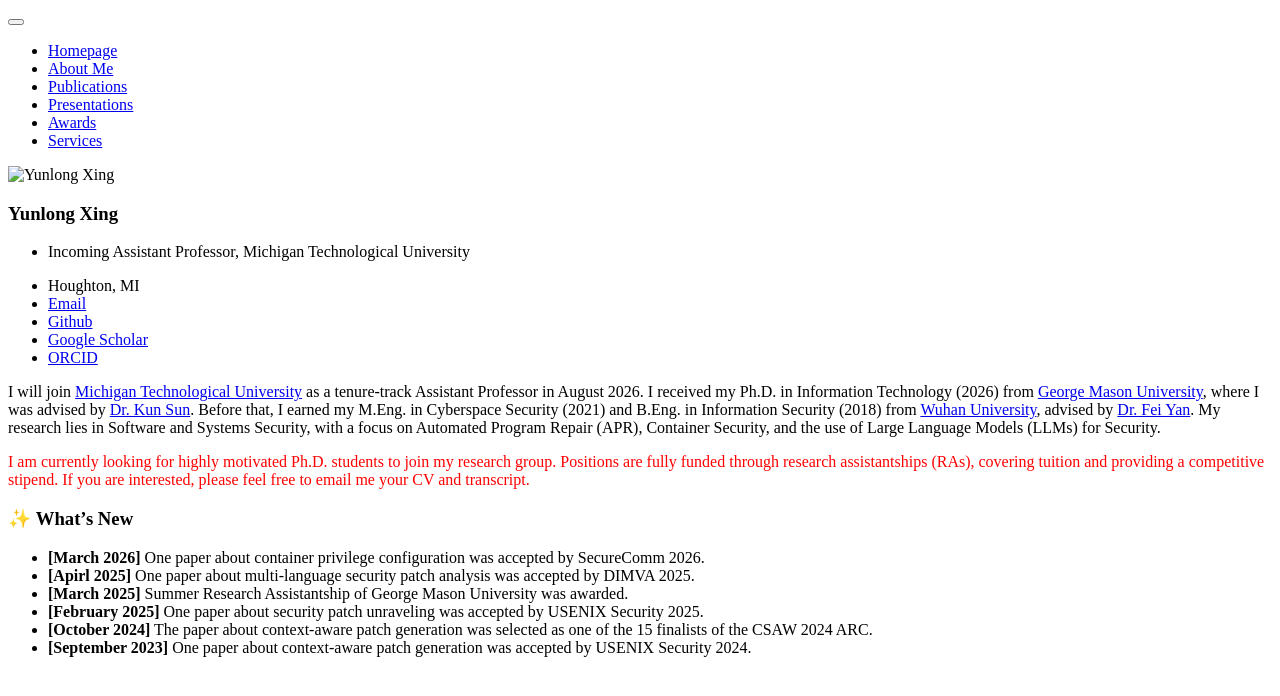
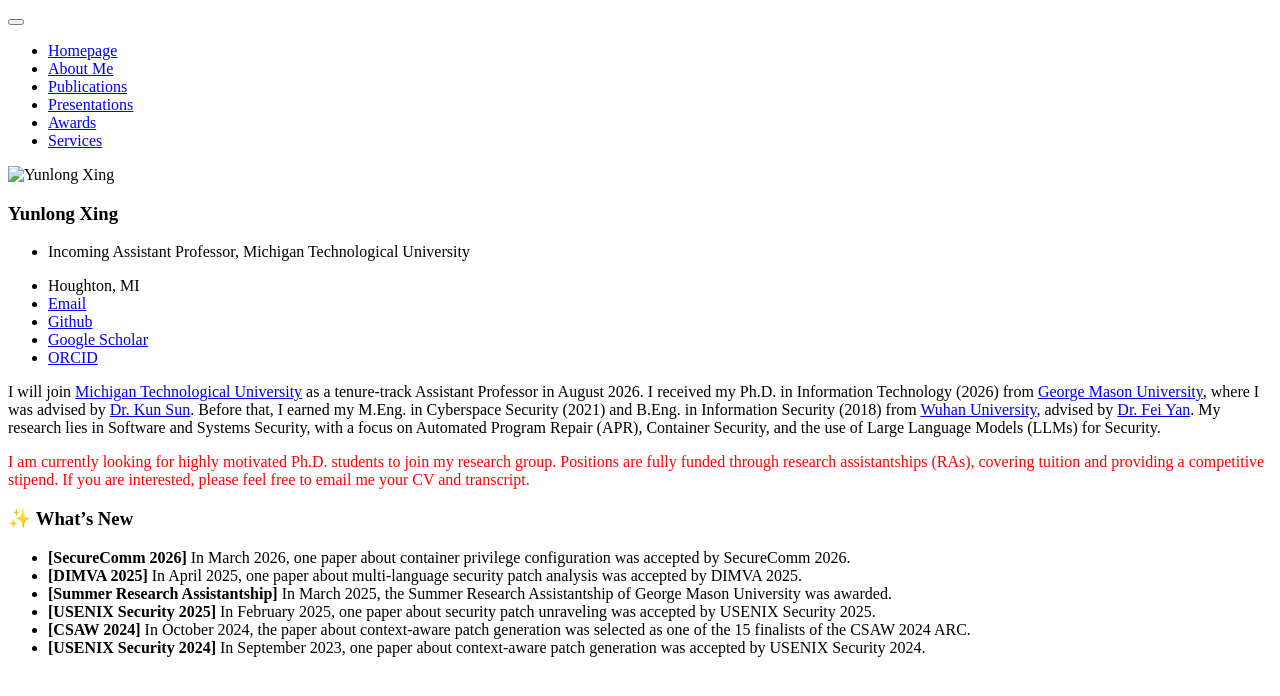
Before and after one commit to YunlongXing/yunlongxing.github.io, a Jekyll site: the page built from _pages/includes/intro.md, in a window 1280 px wide. Shown: the top 696 px of the page. Built offline with Jekyll 4.4.1, drawn with Linux system fonts in a browser that asks for light colours; our own code applies the rules of GitHub Pages for plain Markdown files.

Commit message:
Revise 'What’s New' section with detailed entries
Updated the 'What’s New' section to include detailed descriptions of accepted papers and awards.

```diff
--- a/_pages/includes/intro.md
+++ b/_pages/includes/intro.md
@@ -4,12 +4,12 @@ I will join [Michigan Technological University][Michigan Technological Universit
 
 
 # ✨ What’s New
-- **[March 2026]** One paper about container privilege configuration was accepted by SecureComm 2026.
-- **[Apirl 2025]** One paper about multi-language security patch analysis was accepted by DIMVA 2025.
-- **[March 2025]** Summer Research Assistantship of George Mason University was awarded.
-- **[February 2025]** One paper about security patch unraveling was accepted by USENIX Security 2025.
-- **[October 2024]** The paper about context-aware patch generation was selected as one of the 15 finalists of the CSAW 2024 ARC.
-- **[September 2023]** One paper about context-aware patch generation was accepted by USENIX Security 2024.
+- **[SecureComm 2026]** In March 2026, one paper about container privilege configuration was accepted by SecureComm 2026.
+- **[DIMVA 2025]** In April 2025, one paper about multi-language security patch analysis was accepted by DIMVA 2025.
+- **[Summer Research Assistantship]** In March 2025, the Summer Research Assistantship of George Mason University was awarded.
+- **[USENIX Security 2025]** In February 2025, one paper about security patch unraveling was accepted by USENIX Security 2025.
+- **[CSAW 2024]** In October 2024, the paper about context-aware patch generation was selected as one of the 15 finalists of the CSAW 2024 ARC.
+- **[USENIX Security 2024]** In September 2023, one paper about context-aware patch generation was accepted by USENIX Security 2024.
 
 
 [Michigan Technological University]: https://www.mtu.edu/
```
